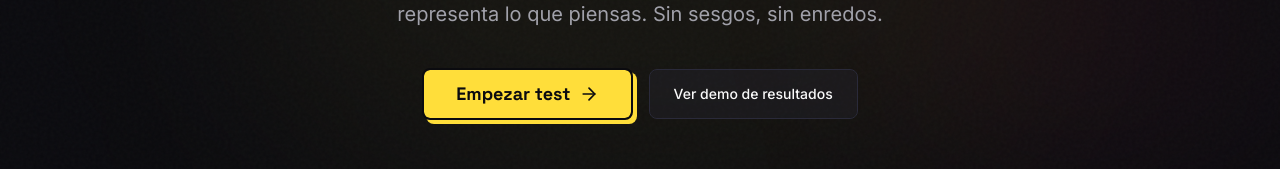
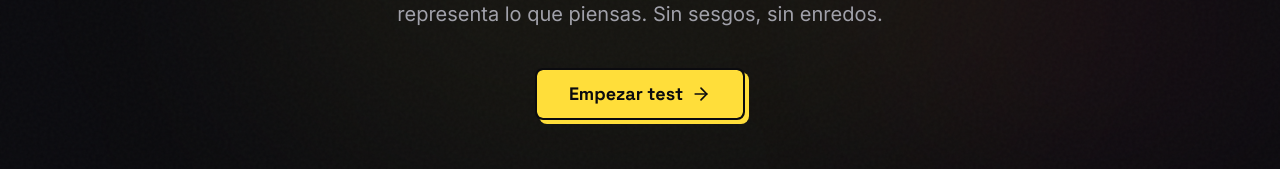
Before and after one commit to davideliaspalacio/votAI, a Next.js app: page / in a window 1280 px wide. Shown: the part 355-524 px from the top of the page. Built offline with nearby package versions, Linux system fonts and the light colour scheme; no server answers.

Commit message:
Quitar boton demo resultados

```diff
--- a/src/components/landing/Hero.tsx
+++ b/src/components/landing/Hero.tsx
@@ -74,11 +74,6 @@ export function Hero() {
               <ArrowRight className="size-5" />
             </Button>
           </Link>
-          <Link href="/resultados/demo">
-            <Button variant="outline" size="lg" className="gap-2 px-6 py-6 text-sm">
-              Ver demo de resultados
-            </Button>
-          </Link>
         </motion.div>
 
         {sessionCount !== null && sessionCount > 0 && (
```
